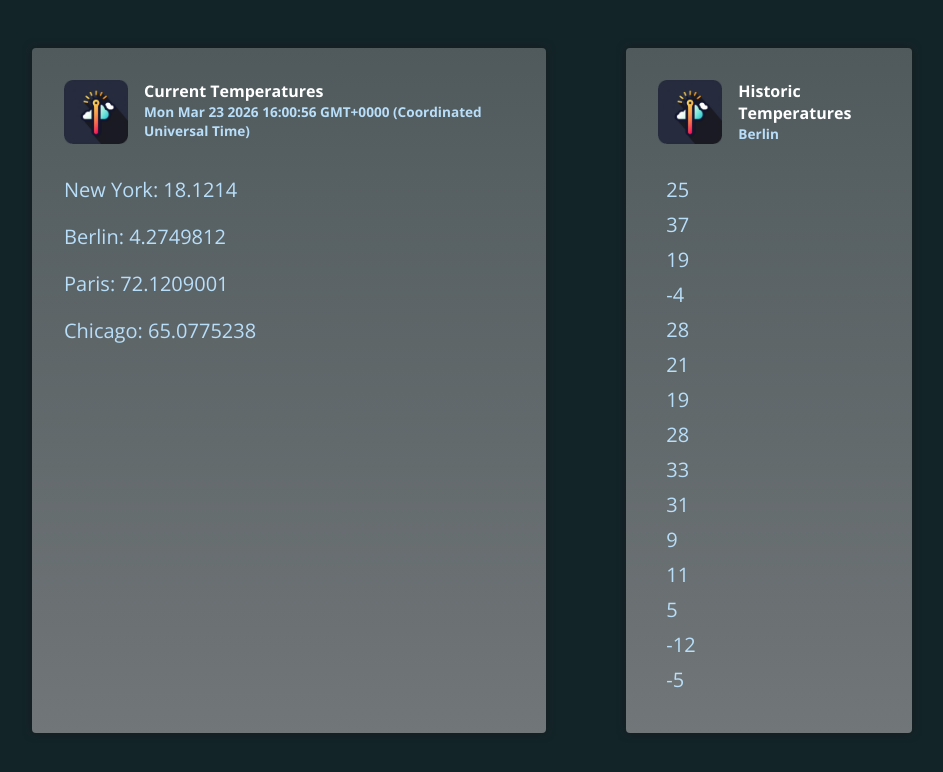
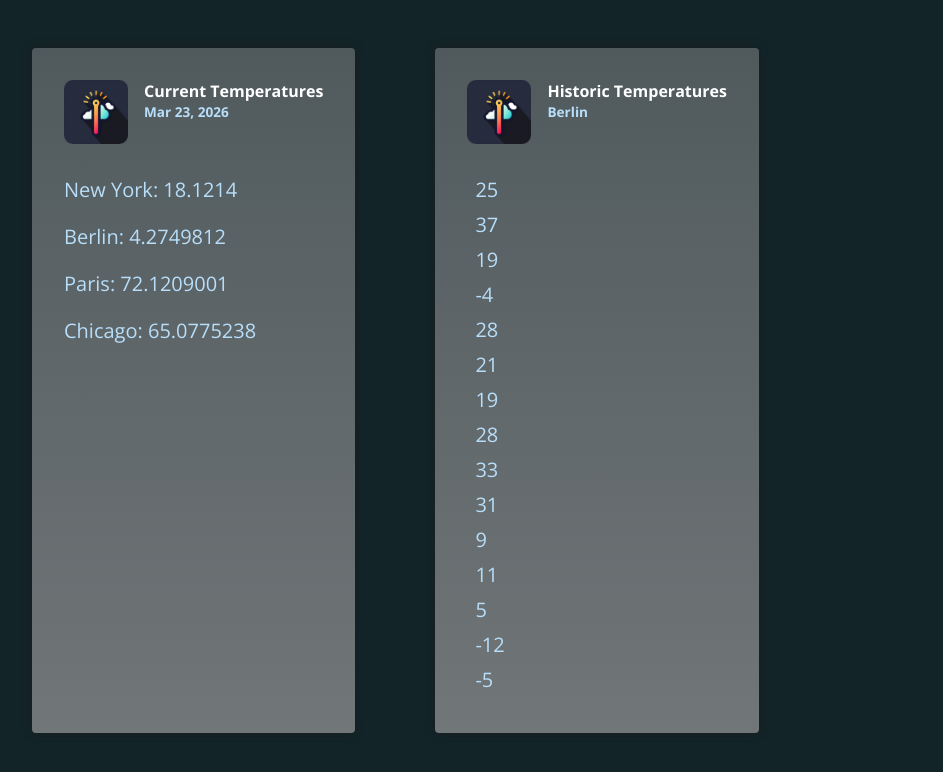
Before and after one commit to samyuktha2002/new-angular-project-pipes, an Angular app: page / in a window 1280 px wide. Shown: the top 772 px of the page, without its empty margins (168-1111 px from the left). Built offline with nearby package versions, Linux system fonts and the light colour scheme.

Commit message:
DatePipe

```diff
--- a/src/app/app.component.html
+++ b/src/app/app.component.html
@@ -4,7 +4,7 @@
       <img src="temp-icon.png" alt="Thermometer icon" />
       <div>
         <h2>Current Temperatures</h2>
-        <p>{{ currentDate }}</p>
+        <p>{{ currentDate | date }}</p>
       </div>
     </header>
     <p>New York: {{ currentTemperaturs.newYork }}</p>
--- a/src/app/app.component.ts
+++ b/src/app/app.component.ts
@@ -1,9 +1,11 @@
+import { DatePipe } from '@angular/common';
 import { Component } from '@angular/core';
 
 @Component({
   selector: 'app-root',
   standalone: true,
   templateUrl: './app.component.html',
+  imports: [DatePipe]
 })
 export class AppComponent {
   currentDate = new Date();
```
